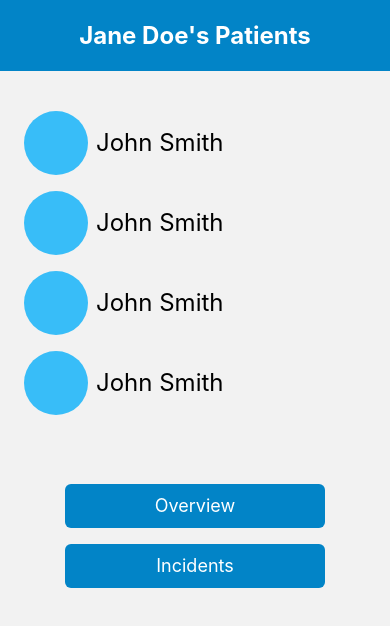
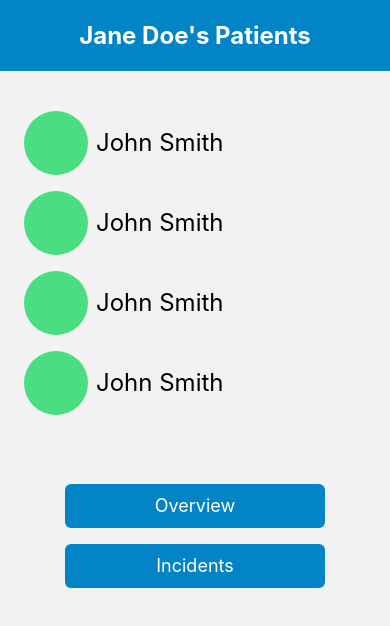
Before and after one commit to jcha526/SOFTENG-700-Project-81, a React Native app in the folder frontend/: screen /Dashboard in a window 390 px wide. Shown: the top 626 px of the page. Built offline with nearby package versions, Linux system fonts and the light colour scheme.

Commit message:
feat: add patient info below map

```diff
--- a/frontend/screens/components/DashboardPatientCard.jsx
+++ b/frontend/screens/components/DashboardPatientCard.jsx
@@ -5,7 +5,7 @@ export default function DashboardPatientCard({ navigation }) {
   return (
     <View className="flex flex-row pl-4 items-center">
       <Pressable className="" onPress={() => navigation.navigate('Profile')}>
-        <View className="p-8 rounded-full bg-sky-400 m-2" />
+        <View className="p-8 rounded-full bg-green-400 m-2" />
       </Pressable>
       <View className="">
         <Text className="text-2xl">John Smith</Text>
--- a/frontend/screens/pages/OverviewPage.jsx
+++ b/frontend/screens/pages/OverviewPage.jsx
@@ -1,6 +1,7 @@
 import React from "react";
 import { Pressable, Text, View } from "react-native";
 import Map from "../components/Map";
+import DashboardPatientCard from "../components/DashboardPatientCard";
 
 export default function OverviewPage({ navigation }) {
   return (
@@ -11,6 +12,8 @@ export default function OverviewPage({ navigation }) {
         </Text>
       </View>
       <Map></Map>
+      <Text className="text-center text-xl">Displaying live location for:</Text>
+      <DashboardPatientCard></DashboardPatientCard>
     </View>
   );
 }
```
Also changed, not shown: frontend/screens/components/Map.jsx (+1 -3 lines).
